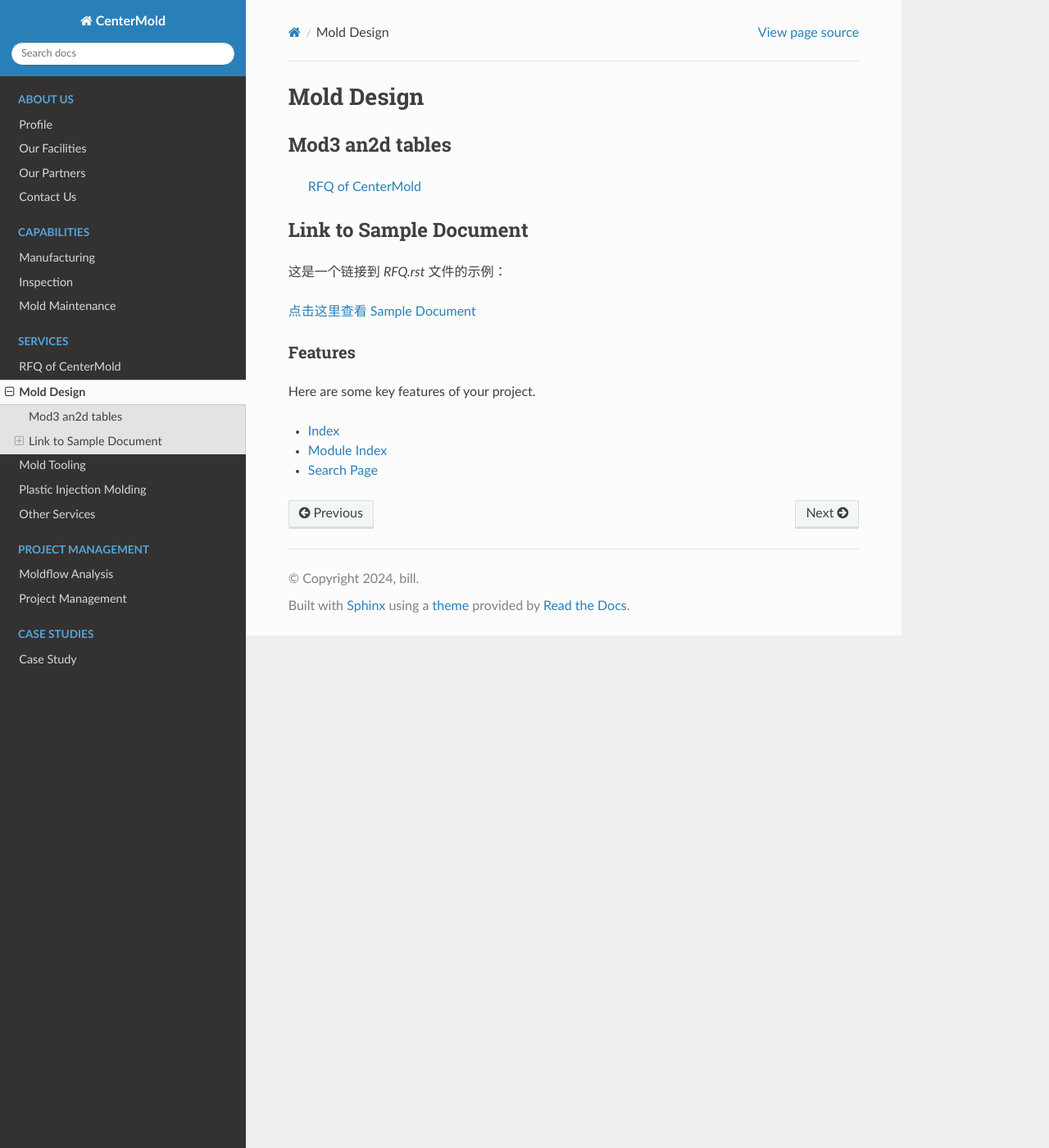
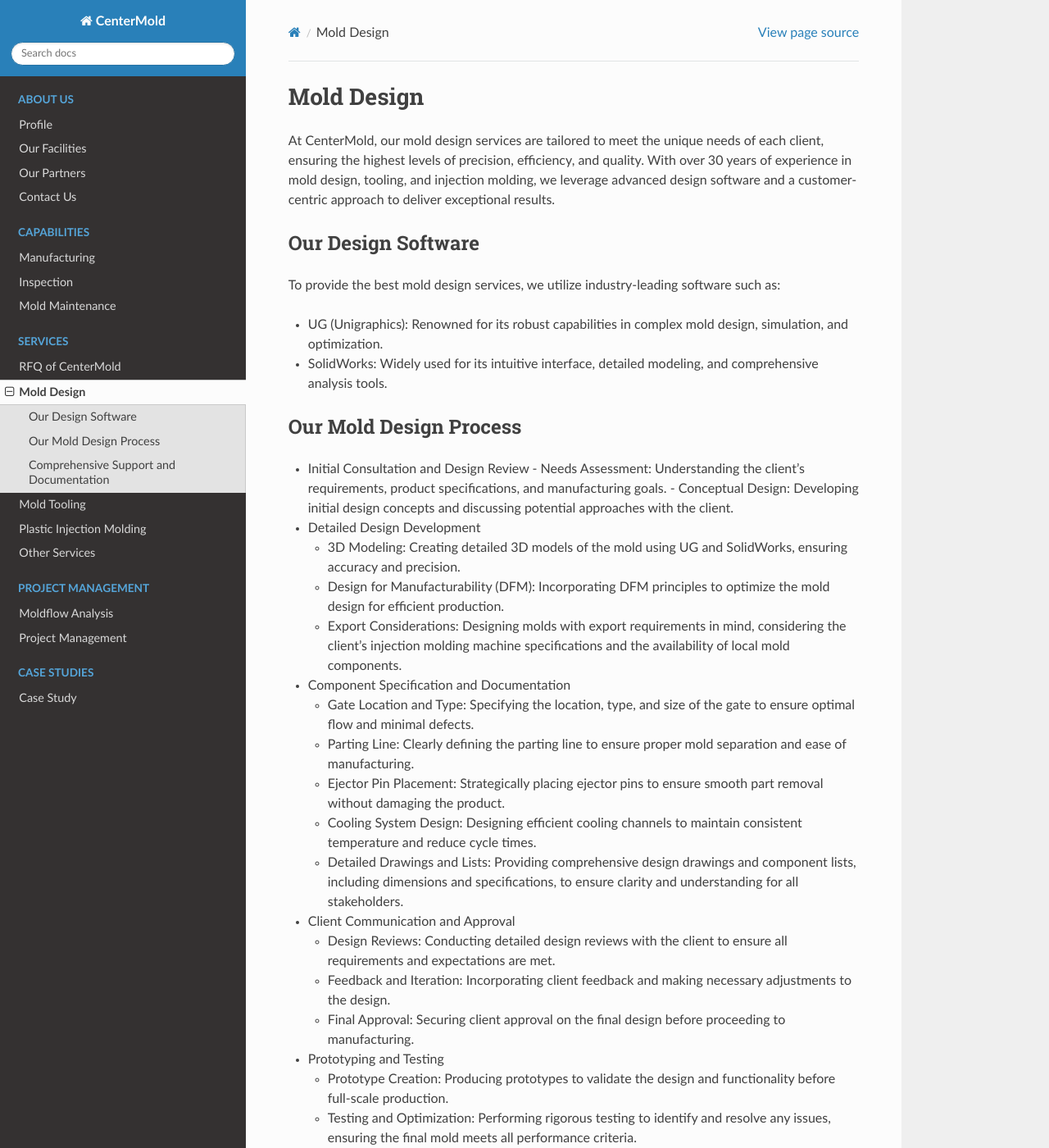
Before and after one commit to paultang/centermold, a Sphinx documentation site: the page built from source/Mold-Design.rst, in a window 1280 px wide and 1400 px high. Shown: the whole window at 82% size. Built offline with Sphinx 7.4.7 and the Read the Docs theme 2.0.0, drawn with Linux system fonts in a browser that asks for light colours; some of the changed text lies outside the part shown.

Commit message:
Update Mold-Design.rst

```diff
--- a/source/Mold-Design.rst
+++ b/source/Mold-Design.rst
@@ -5,32 +5,50 @@
 =======================
 Mold Design
 =======================
+At CenterMold, our mold design services are tailored to meet the unique needs of each client, ensuring the highest levels of precision, efficiency, and quality. With over 30 years of experience in mold design, tooling, and injection molding, we leverage advanced design software and a customer-centric approach to deliver exceptional results.
 
+Our Design Software
+--------------------
+To provide the best mold design services, we utilize industry-leading software such as:
 
+- UG (Unigraphics): Renowned for its robust capabilities in complex mold design, simulation, and optimization.
+- SolidWorks: Widely used for its intuitive interface, detailed modeling, and comprehensive analysis tools.
 
-Mod3 an2d tables
-==================
+Our Mold Design Process
+------------------------
+- Initial Consultation and Design Review
+  - Needs Assessment: Understanding the client’s requirements, product specifications, and manufacturing goals.
+  - Conceptual Design: Developing initial design concepts and discussing potential approaches with the client.
 
-    :doc:`RFQ`
+- Detailed Design Development
 
+  - 3D Modeling: Creating detailed 3D models of the mold using UG and SolidWorks, ensuring accuracy and precision.
+  - Design for Manufacturability (DFM): Incorporating DFM principles to optimize the mold design for efficient production.
+  - Export Considerations: Designing molds with export requirements in mind, considering the client's injection molding machine specifications and the availability of local mold components.
 
-Link to Sample Document
-=======================
+- Component Specification and Documentation
 
-这是一个链接到 `RFQ.rst` 文件的示例：
+  - Gate Location and Type: Specifying the location, type, and size of the gate to ensure optimal flow and minimal defects.
+  - Parting Line: Clearly defining the parting line to ensure proper mold separation and ease of manufacturing.
+  - Ejector Pin Placement: Strategically placing ejector pins to ensure smooth part removal without damaging the product.
+  - Cooling System Design: Designing efficient cooling channels to maintain consistent temperature and reduce cycle times.
+  - Detailed Drawings and Lists: Providing comprehensive design drawings and component lists, including dimensions and specifications, to ensure clarity and understanding for all stakeholders.
 
-`点击这里查看 Sample Document <RFQ.rst>`_
+- Client Communication and Approval
 
+  - Design Reviews: Conducting detailed design reviews with the client to ensure all requirements and expectations are met.
+  - Feedback and Iteration: Incorporating client feedback and making necessary adjustments to the design.
+  - Final Approval: Securing client approval on the final design before proceeding to manufacturing.
 
+- Prototyping and Testing
 
-Features
---------
+  - Prototype Creation: Producing prototypes to validate the design and functionality before full-scale production.
+  - Testing and Optimization: Performing rigorous testing to identify and resolve any issues, ensuring the final mold meets all performance criteria.
 
-Here are some key features of your project.
+Comprehensive Support and Documentation
+----------------------------------------
+At CenterMold, we provide detailed design documentation and support to ensure that even those unfamiliar with mold design can easily understand the production details. Our comprehensive design packages include:
 
-
-* :ref:`genindex`
-* :ref:`modindex`
-* :ref:`search`
-
-.. :hidden:
+  - Detailed Design Drawings: Clear and precise drawings highlighting all critical aspects of the mold, such as gate locations, parting lines, and ejector pin placements.
+  - Component Lists: Comprehensive lists of all mold components, including dimensions and specifications, ensuring complete transparency.
+  - Assembly Guides: Step-by-step guides for mold assembly and maintenance, ensuring smooth operations.
```
